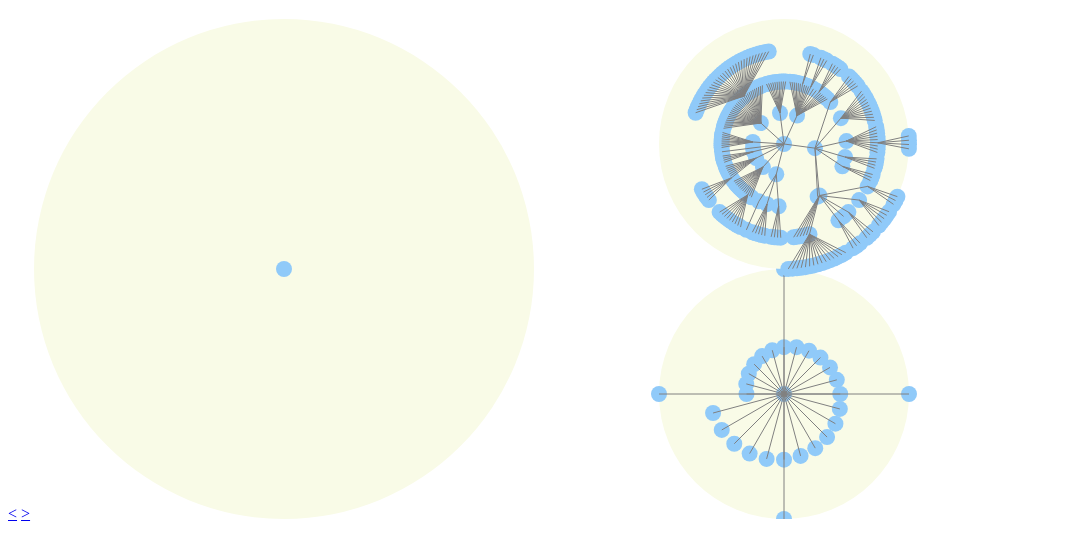
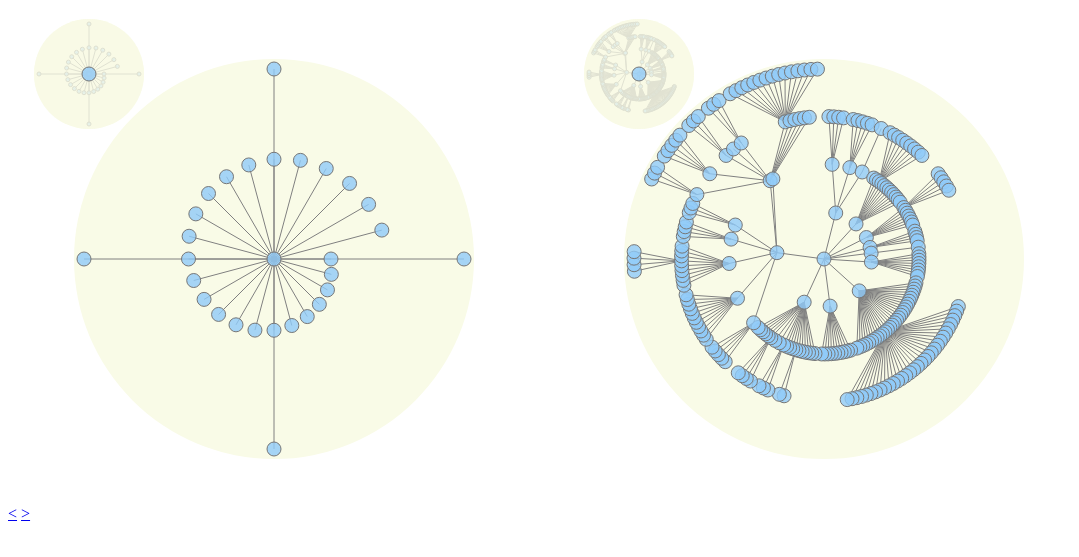
Before and after one commit to glouwa/ivis, a website: page documentation/src/5.html in a window 1280 px wide. Shown: the part 61-618 px from the top of the page, without its empty margins (0-1079 px from the left). Drawn offline with nearby package versions, Linux system fonts and the light colour scheme.

Commit message:
bissal mehr

```diff
--- a/documentation/src/5.html
+++ b/documentation/src/5.html
@@ -109,14 +109,17 @@
     function UnitDisk(args)
     {
         var plexxObj = svg.append('g')
-            .attr("transform", "translate(" + args.pos[0] + "," + args.pos[1] + ")");
+            .attr("transform", "translate(" + args.pos + ")");
         var unitDiscBg = plexxObj.append('circle')
             .attr("r", args.radius)
             .attr("fill", "#f9fbe7")
+            .attr("fill-opacity", args.opacity)
             .call(d3.drag()
-                .on("drag", d=> setz(d3.event.x/args.radius, d3.event.y/args.radius)))
+                .on("drag", d=> args.onZ([d3.event.x/args.radius, d3.event.y/args.radius])))
+        var linkLayer = plexxObj.append('g')
+        var nodeLayer = plexxObj.append('g')
 
-        plexxObj.positionUpdateable = []
+        plexxObj.data = args.data
         plexxObj.update = function()
         {
             plexxObj.nodes
@@ -125,69 +128,97 @@
             plexxObj.links
                 .attr("d", d=> "M "+ args.transform(d) + " L " + args.transform(d.parent))
         }
-
-        // load data
-        args.data(d3h=> {
-
-            // data ok. calc init layout
-            plexxObj.data = d3h
-            plexxObj.data = args.layout(d3h)
-
-            // create view stuff from data
-            plexxObj.nodes = plexxObj.selectAll(".node")
+        plexxObj.create = function()
+        {
+            plexxObj.nodes = nodeLayer.selectAll(".node")
                 .data(flat(plexxObj.data, n=>true))
                 .enter().append("circle")
                   .attr("class", "node")
-                  .attr("r", 8)
+                  .attr("r", args.r)
                   .attr("fill", "#90caf9")
+                  .attr("fill-opacity", .8)
+                  .attr("pointer-events", 'none')
+                  .attr("stroke", "#777")
                   .attr("cx", d=> args.transform(d)[0])
                   .attr("cy", d=> args.transform(d)[1])
 
-            plexxObj.links = plexxObj.selectAll(".link")
+            plexxObj.links = linkLayer.selectAll(".link")
                 .data(flat(plexxObj.data, n=>n.parent))
                 .enter().append("path")
                   .attr("class", "link")
+                  .attr("pointer-events", 'none')
+                  .attr("stroke", "gray")
                   .attr("d", d=> "M "+ args.transform(d) + " L " + args.transform(d.parent))
-                  .attr("stroke", "gray")
+        }
+
+        plexxObj.create()
+        return plexxObj
+    }
+
+    var testZ = null
+    function HyperboicTree(args)
+    {
+        args.dataloader(d3h=> {
+
+            // data ok. calc init layout
+            var data = d3h
+            data = args.layout(data)
+
+            // common state
+            var z = { x:0, y:0 }
+            function setz(x, y)
+            {
+                z.x = x; z.y = y
+                nav.update()
+                view.update()
+            }
+            testZ = setz
+
+            // create components
+            var navR = 50
+            var navbg = UnitDisk({
+                radius:navR+5,
+                r:2,
+                pos:[55+args.pos[0], 55+args.pos[1]],
+                data:data,
+                transform:p=> [(p.x+z.x)*navR, (p.y+z.y)*navR], // plexx coord
+                onZ: p=>{}
+            })
+            var nav = UnitDisk({
+                opacity:.8,
+                radius:navR+5,
+                r:7,
+                pos:[55+args.pos[0], 55+args.pos[1]],
+                data:layoutOneAtCenter(oneNode),
+                transform:p=> [-(p.x+z.x)*navR, -(p.y+z.y)*navR], // plexx coord
+                onZ: p=> setz(-p[0], -p[1])
+            })
+
+            var viewR = 190
+            var view = UnitDisk({
+                radius:viewR+10,
+                r:7,
+                pos:[240+args.pos[0], 240+args.pos[1]],
+                data:data,
+                transform:p=> [(p.x+z.x)*viewR, (p.y+z.y)*viewR],
+                onZ: p=> setz(p[0], p[1])
+            })
         })
-
-        return plexxObj
     }
 
     // init --------------------------------------------------------------------
 
-    var z = { x:0, y:0 }
-    var ud1 = UnitDisk({
-        radius:250,
-        pos:[250, 250],
-        data:oneNode,
-        layout:layoutOneAtCenter, // x, y (for now eucidien)
-        transform:p=> [(p.x+z.x)*250, (p.y+z.y)*250] // plexx coord
+    HyperboicTree({
+        pos:[0,0],
+        dataloader:generated,
+        layout:layoutDemo,
     })
 
-    var ud2 = UnitDisk({
-        radius:125,
-        pos:[750, 250+125],
-        data:generated,
-        layout:layoutDemo,
-        transform:p=> [-(p.x+z.x)*125, -(p.y+z.y)*125]
+    HyperboicTree({
+        pos:[550,0],
+        dataloader:d3csv,
+        layout:layoutRadial,
     })
-
-    var ud3 = UnitDisk({
-        radius:125,
-        pos:[750, 125],
-        data:d3csv,
-        layout:layoutRadial,
-        transform:p=> [-(p.x+z.x)*125, -(p.y+z.y)*125]
-    })
-
-    function setz(x, y)
-    {
-        z.x = x; z.y = y
-        ud1.update()
-        ud2.update()
-        ud3.update()
-    }
 
 </script>
 </body>
```
Also changed, not shown: documentation/src/4.html (+60 -39 lines).
